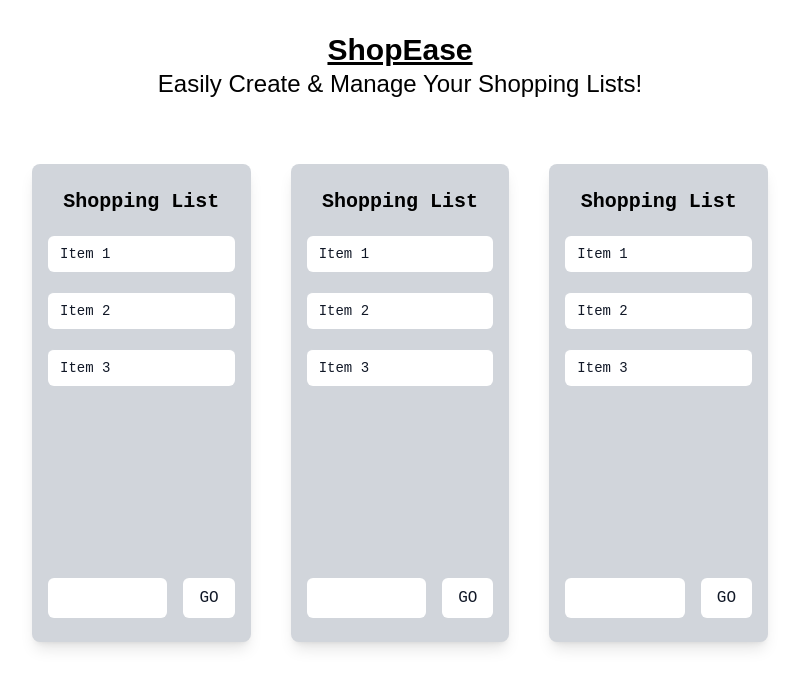
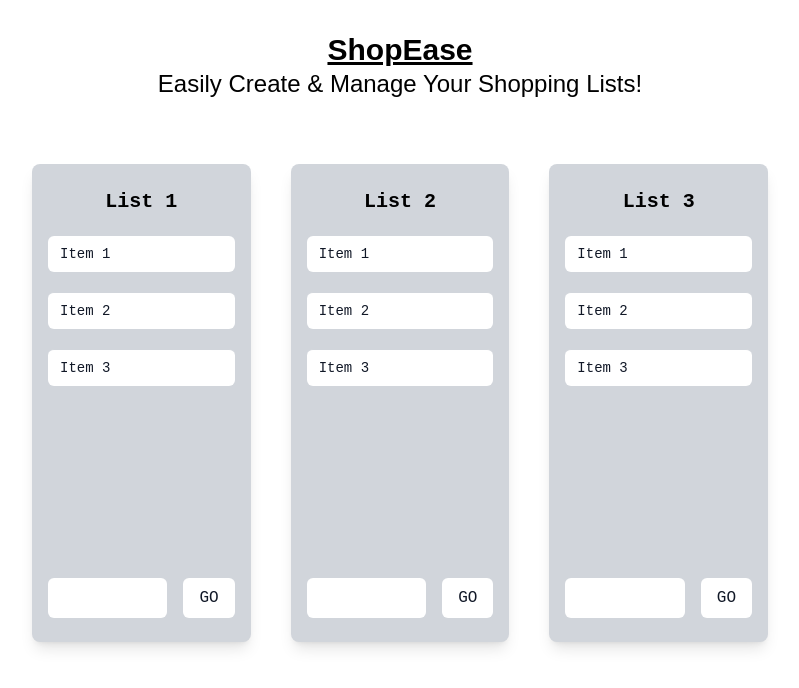
Before and after one commit to emelyn-barrientos/shopease-list-coding-challenge, a React (Create React App) app: page / in a window 1280 px wide. Shown: the top 688 px of the page, without its empty margins (240-1039 px from the left). Built offline with nearby package versions, Linux system fonts and the light colour scheme; a web font is replaced by a local one.

Commit message:
Add listName prop into component

```diff
--- a/src/components/ShoppingList.jsx
+++ b/src/components/ShoppingList.jsx
@@ -1,7 +1,7 @@
 import AddItemForm from './AddItemForm'
 import { useState } from 'react'
 
-function ShoppingList() {
+function ShoppingList({ listName }) {
   const [items, setItems] = useState(['Item 1', 'Item 2', 'Item 3'])
 
   const handleAddItem = (newItem) => {
@@ -12,7 +12,7 @@ function ShoppingList() {
     <div className="max-w-full justify-self-center w-full">
       <div className="bg-gray-300 shadow-lg rounded-lg px-4 py-6">
         <h3 className="font-mono font-bold text-xl text-center mb-4">
-          Shopping List
+          {listName}
         </h3>
         <ul className="divide-y divide-gray-300">
           {items.map((item, index) => (
```
